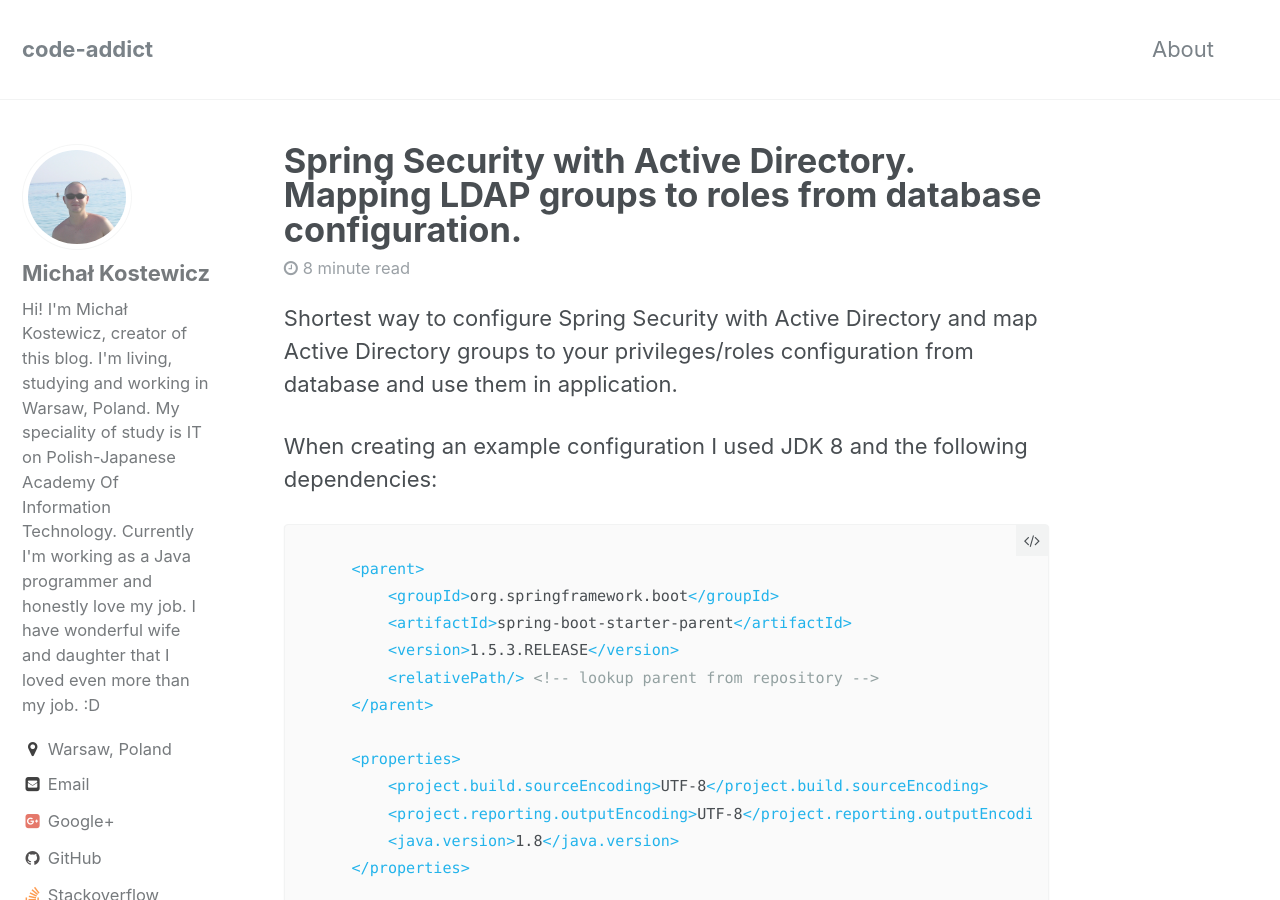
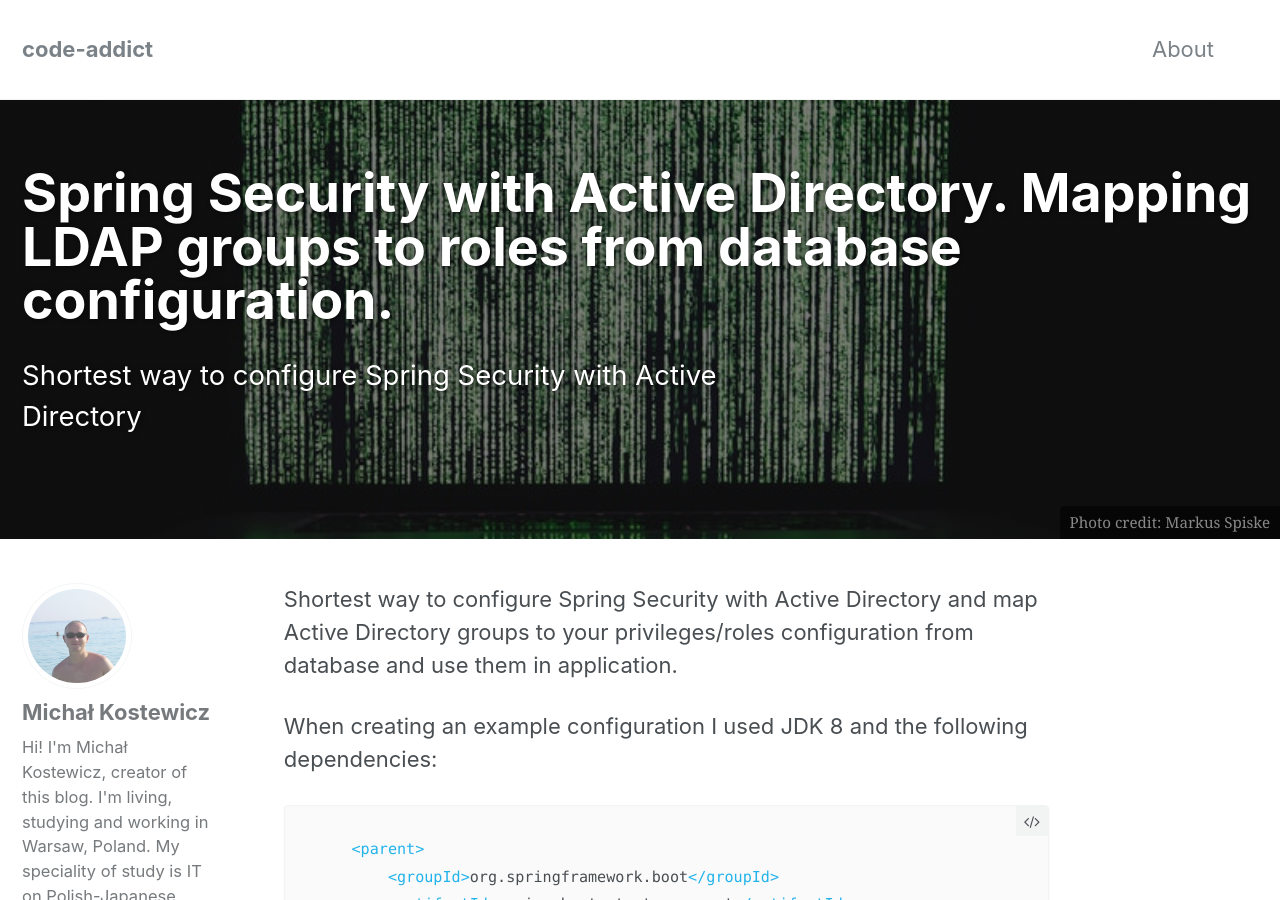
Before and after one commit to k0staa/k0staa.github.io, a Jekyll site: the page built from _posts/2017-07-18-active-directory-spring-security.markdown, in a window 1280 px wide and 900 px high. Built offline with Jekyll 4.4.1, drawn with Linux system fonts in a browser that asks for light colours; some of the changed text lies outside the part shown.

Commit message:
Added tags in post and header image.

```diff
--- a/_posts/2017-07-18-active-directory-spring-security.markdown
+++ b/_posts/2017-07-18-active-directory-spring-security.markdown
@@ -1,7 +1,13 @@
 ---
 title:  "Spring Security with Active Directory. Mapping LDAP groups to roles from database configuration."
+excerpt: "Shortest way to configure Spring Security with Active Directory"
+header:
+  overlay_image: /assets/images/post_teaser.jpeg
+  overlay_filter: 0.5 # same as adding an opacity of 0.5 to a black background
+  caption: "Photo credit: [Markus Spiske](http://freeforcommercialuse.net)"
 date:   2017-07-18 20:29:53 +0200
-categories: spring spring-boot security ldap
+categories: spring security
+tags: spring security ldap active-directory spring-boot
 ---
 
 Shortest way to configure Spring Security with Active Directory and map Active Directory groups to your privileges/roles configuration from database and use them in application.
```
Also changed, not shown: Gemfile (line endings or trailing spaces), assets/images/post_teaser.jpeg (added).
